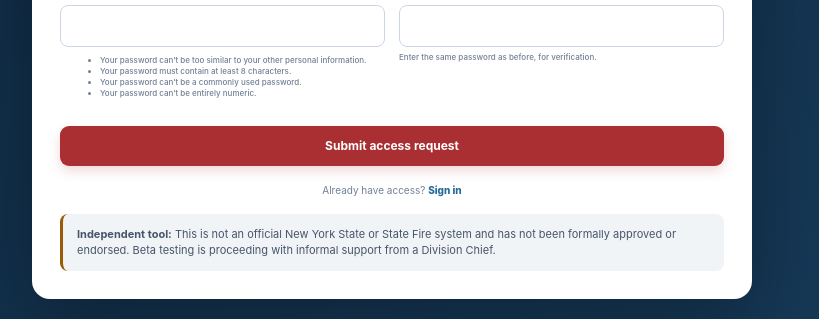
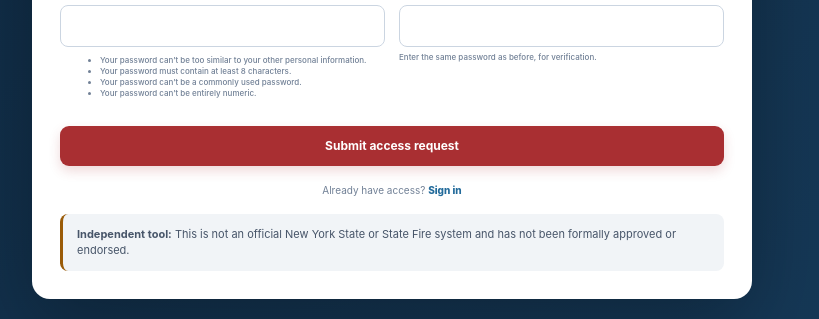
Before and after one commit to tz2327ny/scheduling.nysfiretools.com, a Django app: page /accounts/register/ in a window 1280 px wide. Shown: the part 1261-1580 px from the top of the page, without its empty margins (248-1067 px from the left). Run offline with Django 5.2, Linux system fonts and the light colour scheme; data comes from the database, SQL or seed files in the repository.

Commit message:
Remove Division Chief reference

```diff
--- a/templates/registration/login.html
+++ b/templates/registration/login.html
@@ -9,7 +9,7 @@
     <form method="post">{% csrf_token %}{{ form.as_p }}<button class="button primary" type="submit">Sign in</button></form>
     <p class="login-alternate"><a href="{% url 'password_reset' %}">Forgot your password?</a></p>
     <p class="login-alternate">Instructor without an account? <a href="{% url 'instructor_register' %}">Request access</a></p>
-    <p class="independence-note"><strong>Independent tool:</strong> This is not an official New York State or State Fire system and has not been formally approved or endorsed. Beta testing is proceeding with informal support from a Division Chief.</p>
+    <p class="independence-note"><strong>Independent tool:</strong> This is not an official New York State or State Fire system and has not been formally approved or endorsed.</p>
   </main>
 </body>
 </html>
--- a/templates/registration/register.html
+++ b/templates/registration/register.html
@@ -28,7 +28,7 @@
       <button class="button primary" type="submit">Submit access request</button>
     </form>
     <p class="login-alternate">Already have access? <a href="{% url 'login' %}">Sign in</a></p>
-    <p class="independence-note"><strong>Independent tool:</strong> This is not an official New York State or State Fire system and has not been formally approved or endorsed. Beta testing is proceeding with informal support from a Division Chief.</p>
+    <p class="independence-note"><strong>Independent tool:</strong> This is not an official New York State or State Fire system and has not been formally approved or endorsed.</p>
   </main>
   <script>document.querySelectorAll('[data-course-selector]').forEach(function(selector){var search=selector.querySelector('[data-course-search]');var labels=selector.querySelectorAll('.course-choice-list label');search.addEventListener('input',function(){var query=search.value.toLowerCase();labels.forEach(function(label){label.closest('div').hidden=!label.textContent.toLowerCase().includes(query);});});});</script>
 </body>
```
Also changed, not shown: README.md.
